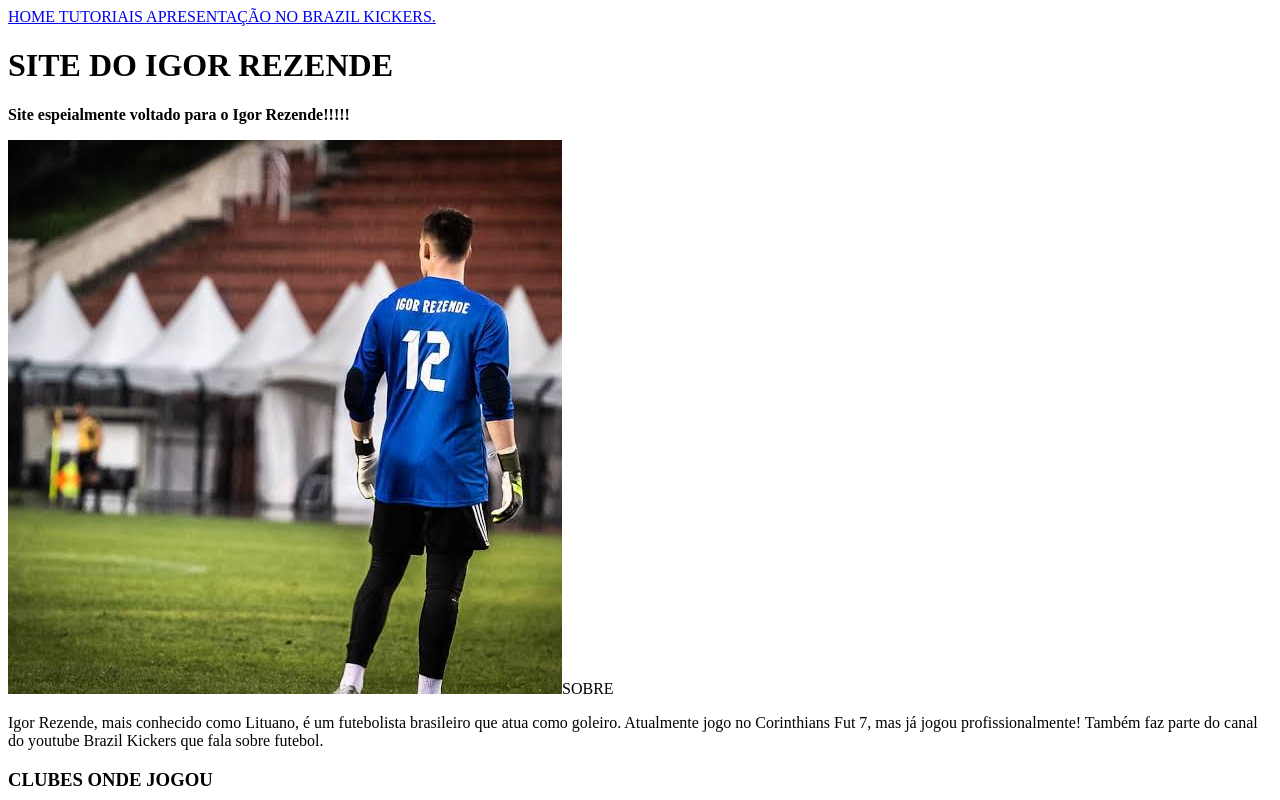
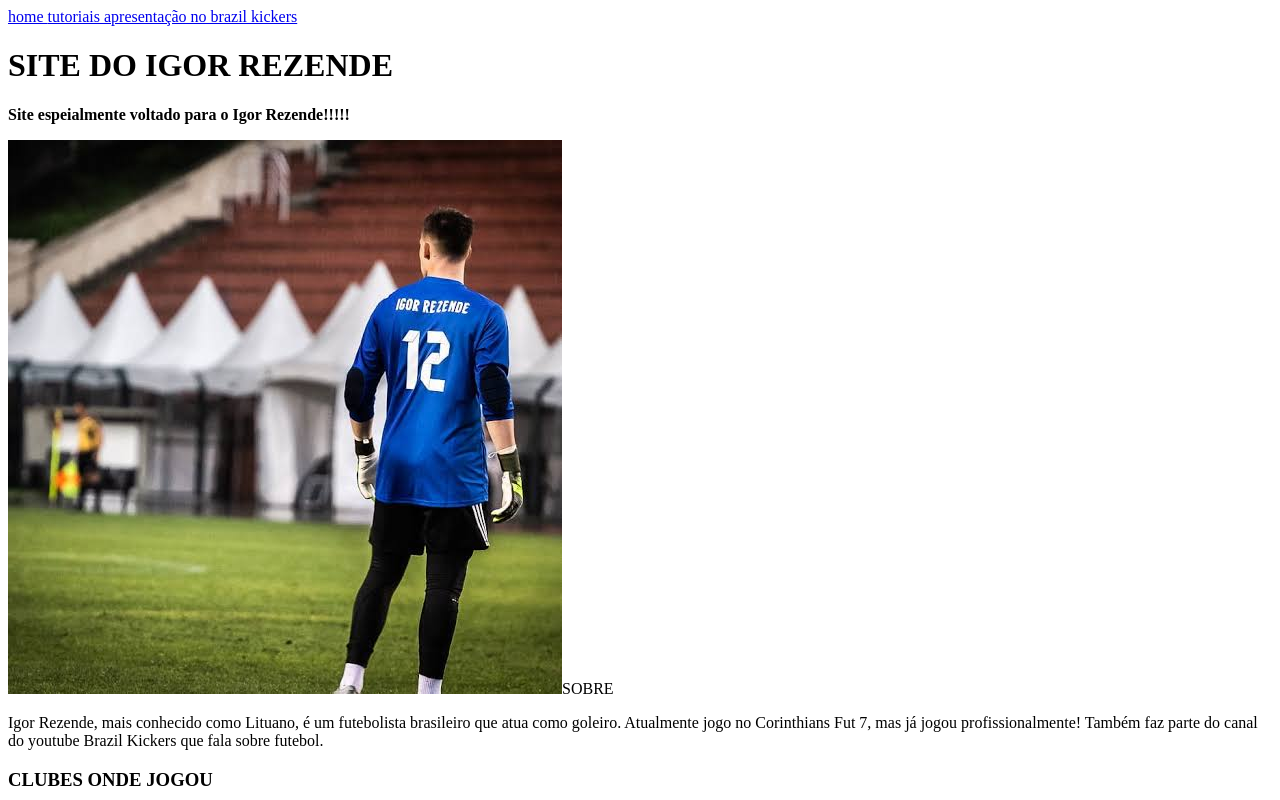
Before and after one commit to Felipe12377/Site-Igor-Rezende, a plain HTML site: page index.html in a window 1280 px wide. Shown: the top 800 px of the page. Drawn offline with Linux system fonts and the light colour scheme.

Commit message:
Update index.html

```diff
--- a/index.html
+++ b/index.html
@@ -9,11 +9,12 @@
 <body>
     <header>
         <nav>
-<a href="index.html"> HOME </a>
-<a href="TUTORIAIS.html"> TUTORIAIS  </a>
-            <a href="https://www.youtube.com/watch?v=hT0w-vVLoos"> APRESENTAÇÃO NO BRAZIL KICKERS.</a>
+<a href="index.html"> home </a>
+<a href="TUTORIAIS.html"> tutoriais </a>
+            <a href="https://www.youtube.com/watch?v=hT0w-vVLoos"> apresentação no brazil kickers </a>
         </nav>
     </header>
+
     <h1>SITE DO IGOR REZENDE</h1>
     <P><strong> Site espeialmente voltado para o Igor Rezende!!!!!</strong></P>
     <img src="images.jpeg"
```
